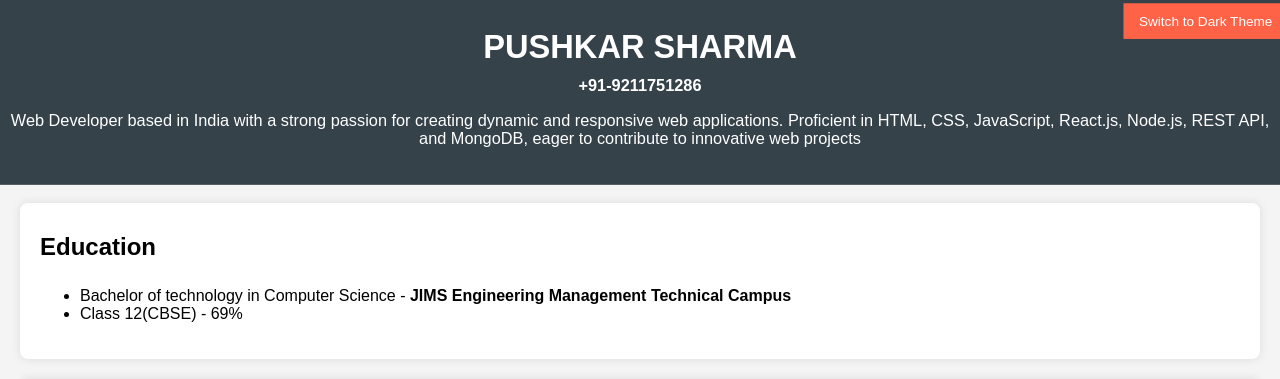
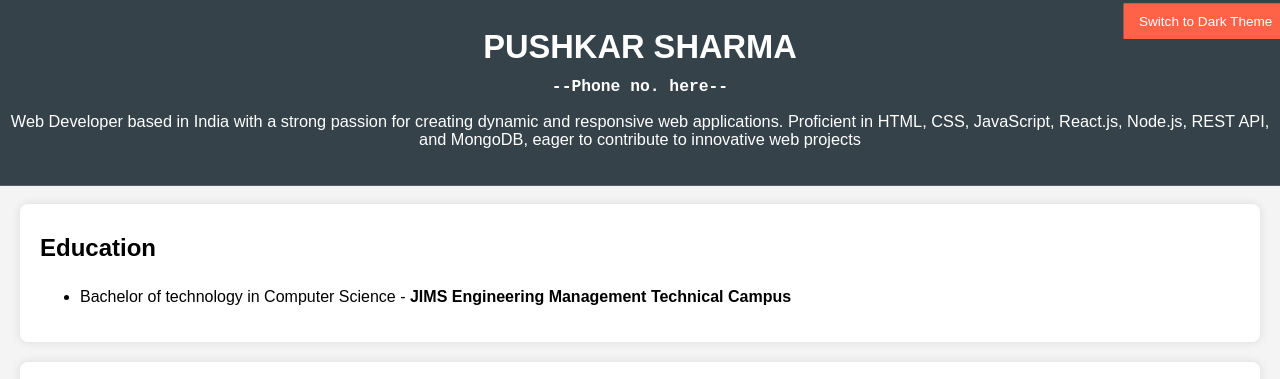
Before and after one commit to pushkarsharma2006/Aboutme, a plain HTML site: page index.html in a window 1280 px wide. Shown: the top 379 px of the page. Drawn offline with Linux system fonts and the light colour scheme.

Commit message:
Update index.html

```diff
--- a/index.html
+++ b/index.html
@@ -11,7 +11,7 @@
 <body>
   <header>
     <h1>PUSHKAR SHARMA</h1>
-    <b>+91-9211751286</b>
+    <b style="font-family:Courier New;">--Phone no. here--</b>
     <button id="theme-toggle"style="position:fixed;top:5px;right:5px;">Switch to Dark Theme</button>
     <p>Web Developer based in India with a strong passion for creating dynamic and responsive web applications. Proficient in HTML, CSS, JavaScript, React.js, Node.js, REST API, and MongoDB, eager to contribute to innovative web projects</p>
   </header>
@@ -20,7 +20,6 @@
     <h2>Education</h2>
     <ul>
       <li>Bachelor of technology in Computer Science - <b>JIMS Engineering Management Technical Campus</b></li>
-      <li>Class 12(CBSE) - 69%</li>
     </ul>
   </section>
 
```
